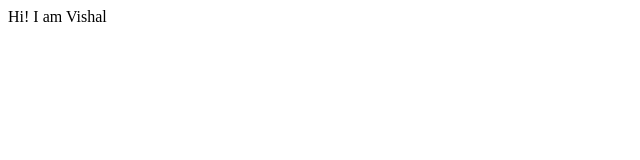
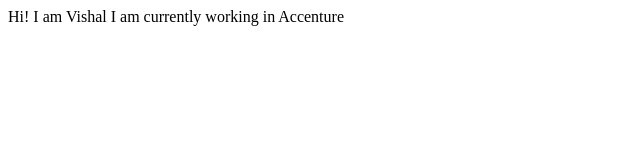
Before and after one commit to vishrawat510/vishalrawatgit, a plain HTML site: page index.html in a window 1280 px wide. Shown: the whole page, without its empty margins (0-640 px from the left). Drawn offline with Linux system fonts and the light colour scheme.

Commit message:
docs: updated details

```diff
--- a/index.html
+++ b/index.html
@@ -7,6 +7,7 @@
 </head>
 <body>
     Hi! I am Vishal
+    I am currently working in Accenture
 
 </body>
 </html>
```
